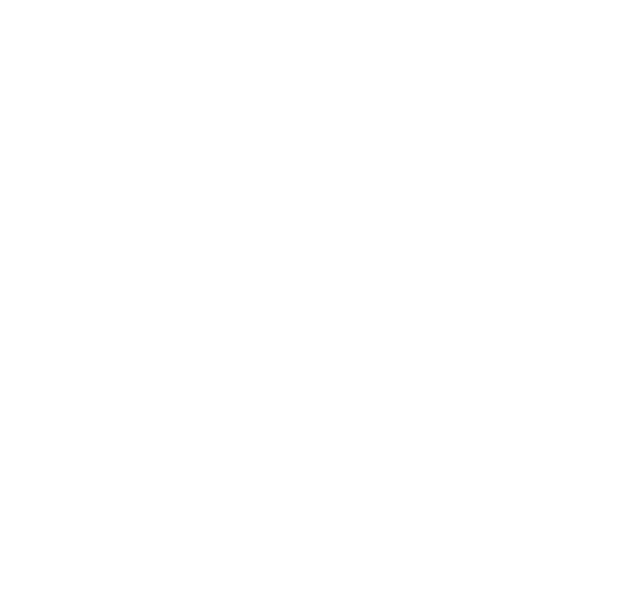
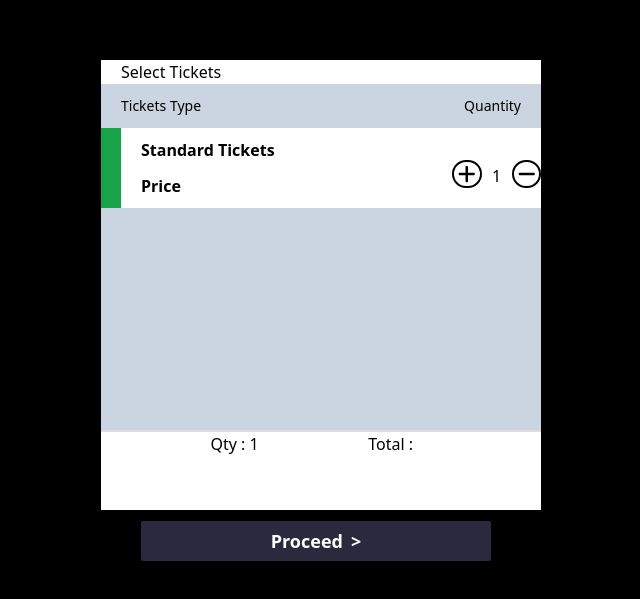
Before and after one commit to Darko05Cleanthe/Eventify-React-TailwindCss, a React (Vite) app in the folder frontend/: page /select-tickets in a window 1280 px wide. Before the commit this address had no page. Shown: the part 115-714 px from the top of the page, without its empty margins (319-959 px from the left). Built offline with nearby package versions, Linux system fonts and the light colour scheme.

Commit message:
Ajout de la page de selection de tickets

```diff
--- a/frontend/src/App.jsx
+++ b/frontend/src/App.jsx
@@ -11,6 +11,7 @@
 import EventTitle from './pages/events/EventTitle'
 import EventTitleType from './pages/events/EventTitle-1'
 import EventTitleInfo from './pages/events/EventTitleInfo'
+import SelectTickets from './components/SelectTickets'
 
 
 function App() {
@@ -25,6 +26,7 @@
       <Route path='change-email' element={<ChangeEmail/>} />
       <Route path='password' element={<Password/>} />
     </Route>
+    <Route path='/select-tickets' element={<SelectTickets />} />
     <Route path='/event-title-1' element={<EventTitleType />}/>
     <Route path='/event-title-info' element={<EventTitleInfo />}/>
     <Route path='/create-event' element={<CreateEvent />} />
--- /dev/null
+++ b/frontend/src/components/SelectTickets.jsx
@@ -0,0 +1,69 @@
+import { Link } from "react-router-dom"
+import { useState } from "react"
+import { FontAwesomeIcon } from '@fortawesome/react-fontawesome'
+import { faPlus, faMinus } from '@fortawesome/free-solid-svg-icons'
+
+
+
+export default function SelectTickets() {
+
+    const [number,SetNumber] = useState(1)
+
+    function add() {
+
+        SetNumber(number + 1)
+
+    }
+
+    function cutDown() {
+
+        SetNumber(number - 1)
+
+    }
+
+    return <section className="relative flex flex-col min-h-screen justify-center items-center bg-black">
+
+        <div className="flex flex-col w-full max-w-[440px] h-[450px] bg-slate-300">
+
+            <p className="w-full px-5 bg-white">Select Tickets</p>
+
+            <div className="flex flex-row mx-5 my-3">
+
+                <p className="text-sm">Tickets Type</p>
+                <p className="ml-auto text-sm">Quantity</p>
+
+            </div>
+
+            <div className="flex flex-row w-full bg-white">
+
+            <div className="w-5 h-[80px] bg-green-600"></div>
+
+            <div className="self-center mx-5 font-bold">Standard Tickets <br />
+
+                <p className="mt-3">Price</p>
+
+            </div>
+
+            </div>
+
+            <div className="flex flex-row justify-end items-end -my-12">
+
+                <button onClick={add} className="border-2 border-black rounded-full px-1"><FontAwesomeIcon icon={faPlus} size="lg" /></button>
+                <p type="text" className="w-[30px] text-center">{number}</p>
+                <button onClick={cutDown} disabled={number === 0} className="border-2 border-black rounded-full px-1"><FontAwesomeIcon icon={faMinus} size="lg" /></button>
+
+            </div>
+
+            <div className="flex flex-row h-[80px] bg-white mt-auto border-t-2 border-t-[#1D1D1D26]">
+
+                <p className="flex mx-auto">Qty : {number}</p>
+                <p className="flex mr-32">Total :</p>
+
+            </div>
+
+                <Link to='' className="absolute font-sans font-semibold bg-[#2B293D] text-white mx-10 my-1 w-[350px] text-center text-lg h-[40px] flex justify-center items-center bottom-[120px] rounded-sm">Proceed<span className="ml-2">&gt;</span></Link>
+
+        </div>
+
+    </section>
+}
--- a/frontend/src/pages/events/EventTitleInfo.jsx
+++ b/frontend/src/pages/events/EventTitleInfo.jsx
@@ -56,6 +56,7 @@
 
             </div>
 
+
         </div>
 
         <FooterProfile />
```
